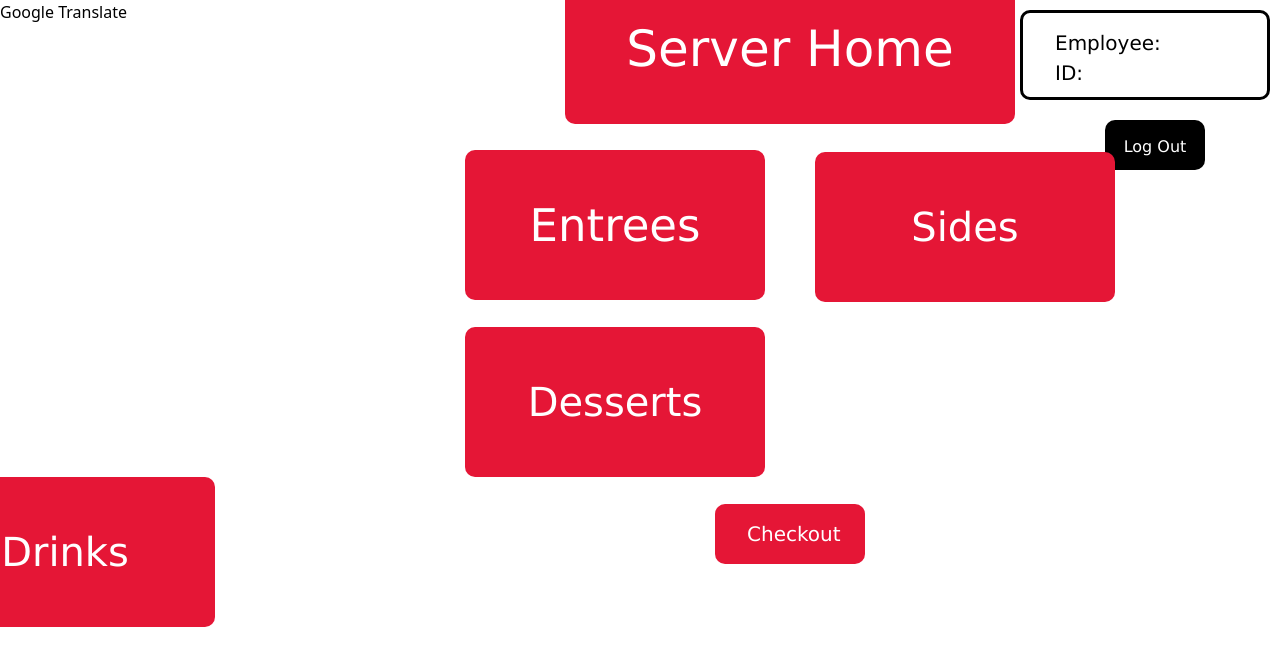
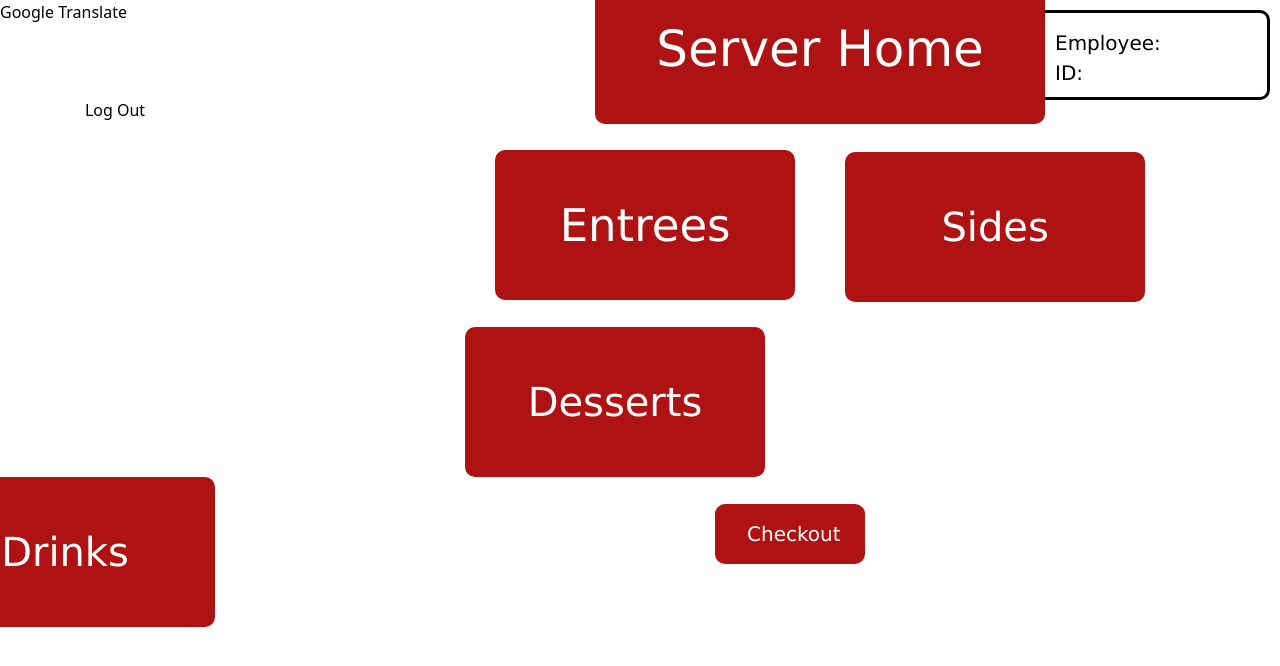
Before and after one commit to al70023/hosting_project_3, a React (Create React App) app in the folder project3_react/: page /ServerHome in a window 1280 px wide. Shown: the top 666 px of the page. Built offline with nearby package versions, Linux system fonts and the light colour scheme; sample sign-in values are in the browser's storage.

Commit message:
Update ServerHome.css

```diff
--- a/project3_react/src/ServerHome.css
+++ b/project3_react/src/ServerHome.css
@@ -1,5 +1,5 @@
 .btnServerHome {
-    background-color: #E51636; /* Green */
+    background-color: #af1212; /* Green */
     border-radius: 10px;
     font-family: Verdana, sans-serif;
     font-size: 50px;
@@ -13,7 +13,7 @@
 }
 
 .btnOne {
-    background-color:  #E51636; /* Green */
+    background-color:  #af1212; /* Green */
     border-radius: 10px;
     font-family: Verdana, sans-serif;
     font-size: 40px;
@@ -32,7 +32,7 @@
 }
 
 .btnTwo {
-    background-color:  #E51636; /* Green */
+    background-color:  #af1212; /* Green */
     border-radius: 10px;
     font-family: Verdana, sans-serif;
     border: none;
@@ -50,7 +50,7 @@
 }
 
 .btnThree {
-    background-color:  #E51636; /* Green */
+    background-color:  #af1212; /* Green */
     border-radius: 10px;
     font-family: Verdana, sans-serif;
     border: none;
@@ -68,7 +68,7 @@
 }
 
 .btnFour {
-    background-color:  #E51636; /* Green */
+    background-color:  #af1212; /* Green */
     border-radius: 10px;
     font-family: Verdana, sans-serif;
     border: none;
@@ -86,7 +86,7 @@
 }
 
 .btnFive  {
-    background-color:  #E51636; /* Green */
+    background-color:  #af1212; /* Green */
     border-radius: 10px;
     font-family: Verdana, sans-serif;
     border: none;
@@ -126,9 +126,9 @@
     border-radius: 10px;
     background-color: black;
     font-family: Verdana, sans-serif;
+    font-size:20px;
     color:white;
-    padding: 15px;
-    height:50px;
+    height:80px;
     width:100px;
     position: absolute;
     right: 10px;
@@ -140,25 +140,29 @@
     border-radius: 10px;
     background-color: black;
     font-family: Verdana, sans-serif;
-    font-size: 14px;;
+    font-size: 20px;;
     color:white;
-    height:50px;
+    height:80px;
     width:100px;
     position: absolute;
     right:150px;
     top: 120px;
   }
 
-  .btnLogOutt {
+  .btnLogOutServer {
     border: none;
     border-radius: 10px;
     background-color: black;
     font-family: Verdana, sans-serif;
+    font-size: 20px;
     color:white;
-    padding: 15px;
-    height:50px;
+    height:80px;
     width:100px;
     position: absolute;
     right: 75px;
     top: 120px;
   }
+
+  .btnRestrictedAccess {
+    font-size:20px;
+  }
```
